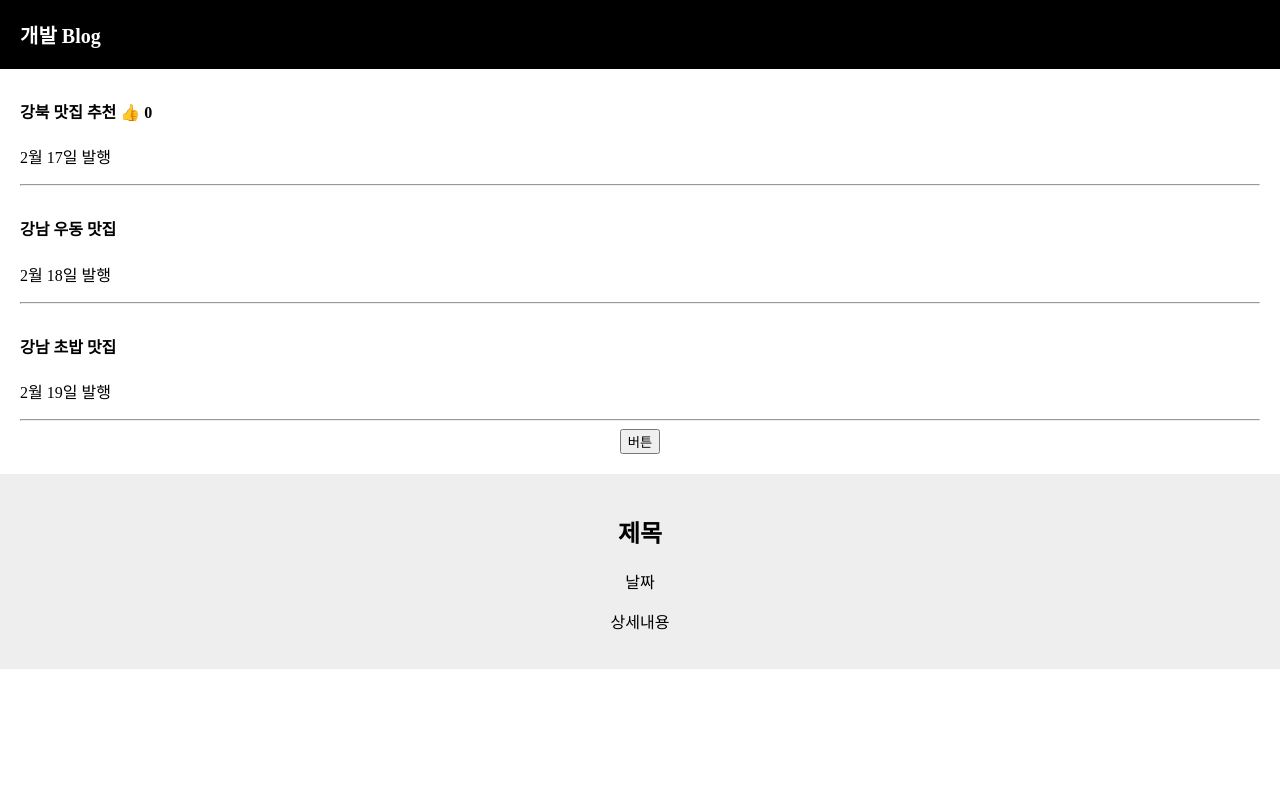
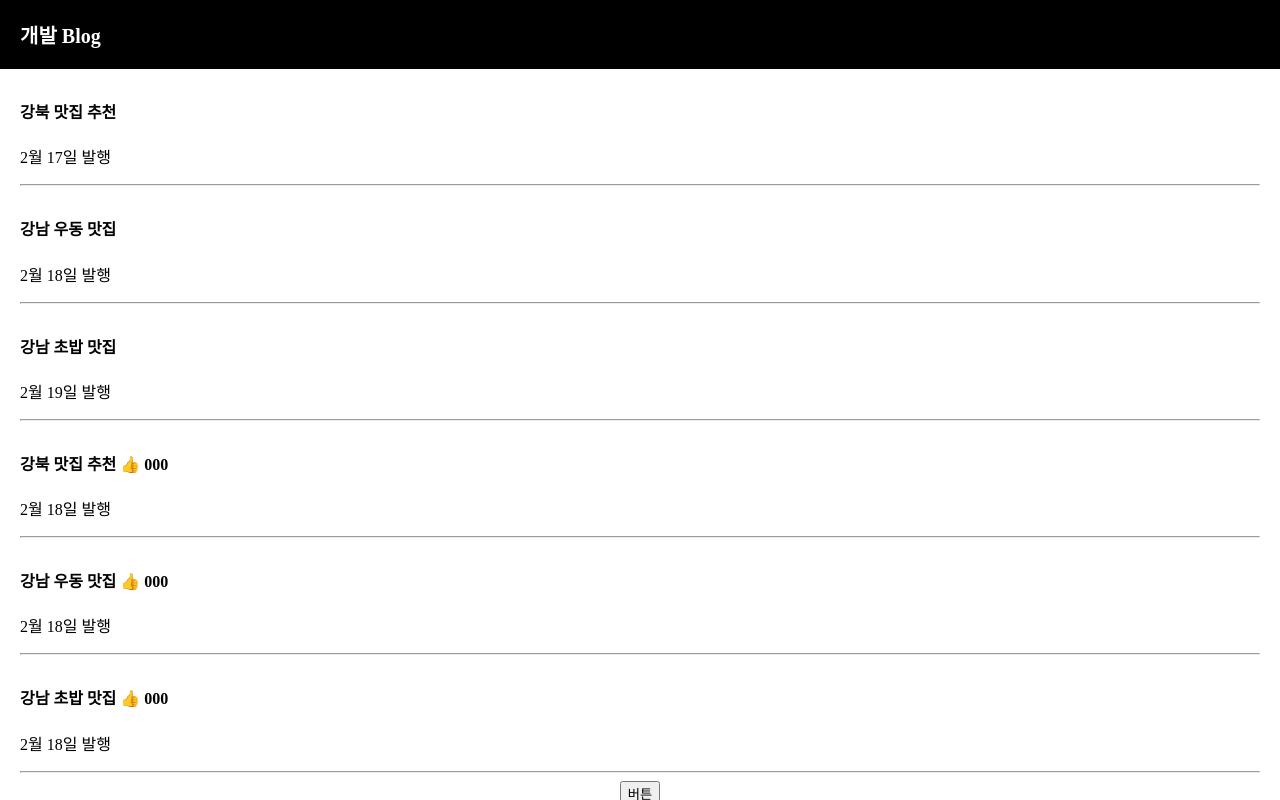
Before and after one commit to dvrakry/ReactClass, a React (Create React App) app: page / in a window 1280 px wide. Both pictures are taken after a click on the button "버튼". Shown: the top 800 px of the page. Built offline with nearby package versions, Linux system fonts and the light colour scheme.

Commit message:
2022-03-17

```diff
--- a/src/App.js
+++ b/src/App.js
@@ -7,9 +7,19 @@ import './App.css';
 function App() {
 
   let [글제목,글제목변경] = useState(['강북 맛집 추천', '강남 우동 맛집', '강남 초밥 맛집']);
-  let [따봉, 따봉변경] = useState(0);
+  let [따봉, 따봉변경] = useState([0,0,0]);
 
   let [modal, modal변경] = useState(false);
+
+  function 반복된UI(){
+    var 어레이 = [];
+    for (var i = 0; i < 3; i++){
+      어레이.push(<div>안녕</div>)
+    }
+
+    return 어레이;
+  }
+
 
   let posts = '강남 고기 맛집';
 
@@ -26,7 +36,7 @@ function App() {
       </div>
       {/* <button onClick={ 제목바꾸기 }>버튼</button> */}
       <div className='list'>
-        <h4>{ 글제목[0] } <span onClick={ ()=>{ 따봉변경(따봉 + 1) } }>👍</span> {따봉} </h4>
+        <h4>{ 글제목[0] }  </h4>
         <p>2월 17일 발행</p>
         <hr/>
       </div>
@@ -41,11 +51,27 @@ function App() {
         <hr/>
       </div>
 
+      {/* { 반복된UI() } */}
+
+      {
+        글제목.map(function(a){
+          return (
+          <div className='list' key={ a }>
+            <h4>{ a } <span onClick={ ()=>{ 따봉.map(function(i){
+              return i+1;
+            })} }>👍</span> {따봉}</h4>
+            <p>2월 18일 발행</p>
+            <hr/>
+          </div>
+          )
+        })
+      }
+
       <button onClick={()=>{modal변경(true)}}>버튼</button>
 
       {
         modal == true
-        ? <Modal/>
+        ? <Modal 글제목={글제목}/>
         : null
       }
 
@@ -53,10 +79,10 @@ function App() {
   );
 }
 
-function Modal(){
+function Modal(props){
   return(
     <div className="modal">
-      <h2>제목</h2>
+      <h2>{ props.글제목[1] }</h2>
       <p>날짜</p>
       <p>상세내용</p>
     </div>
```
